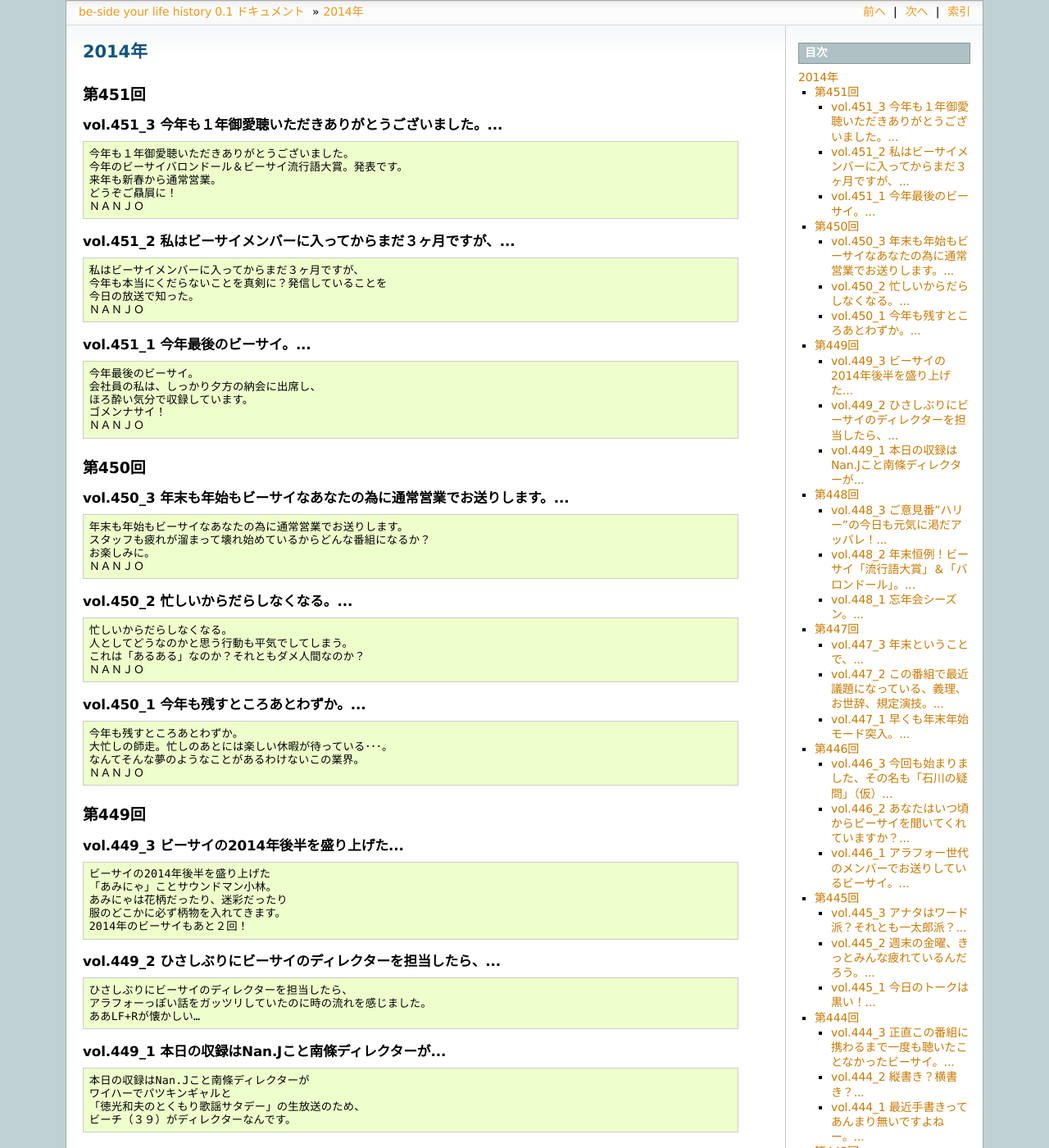
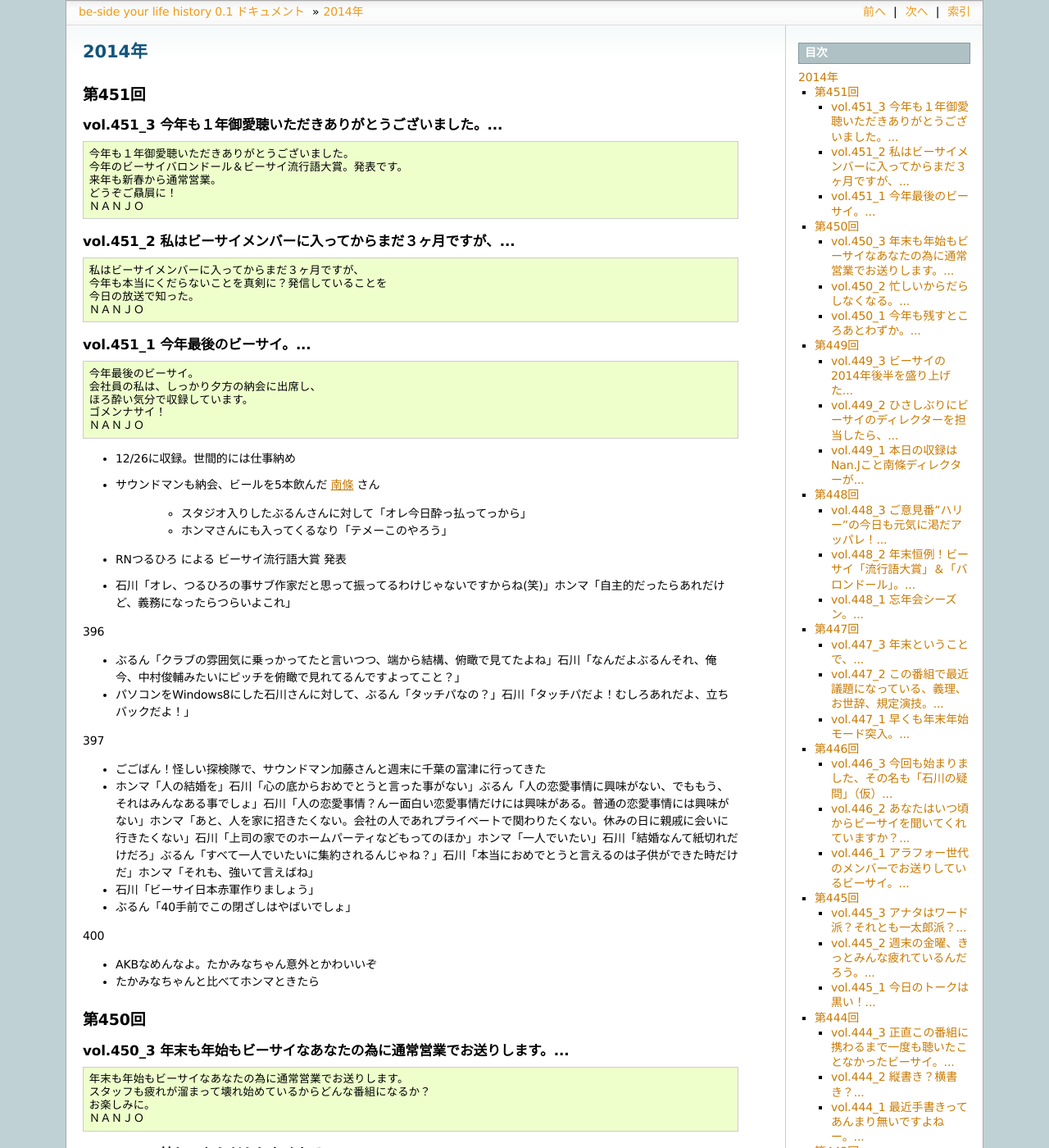
Before and after one commit to gosyujin/be-side, a Sphinx documentation site: the page built from source/2014.rst, in a window 1280 px wide and 1400 px high. Shown: the whole window at 82% size. Built offline with Sphinx 7.4.7, drawn with Linux system fonts in a browser that asks for light colours.

Commit message:
Update source

```diff
--- a/source/2014.rst
+++ b/source/2014.rst
@@ -36,6 +36,32 @@ vol.451_1 今年最後のビーサイ。...
    ほろ酔い気分で収録しています。
    ゴメンナサイ！
    ＮＡＮＪＯ
+
+* 12/26に収録。世間的には仕事納め
+* サウンドマンも納会、ビールを5本飲んだ :term:`南條` さん
+
+   * スタジオ入りしたぶるんさんに対して「オレ今日酔っ払ってっから」
+   * ホンマさんにも入ってくるなり「テメーこのやろう」
+
+* :term:`RNつるひろ` による :term:`ビーサイ流行語大賞` 発表
+* 石川「オレ、つるひろの事サブ作家だと思って振ってるわけじゃないですからね(笑)」ホンマ「自主的だったらあれだけど、義務になったらつらいよこれ」
+
+396
+
+* ぶるん「クラブの雰囲気に乗っかってたと言いつつ、端から結構、俯瞰で見てたよね」石川「なんだよぶるんそれ、俺今、中村俊輔みたいにピッチを俯瞰で見れてるんですよってこと？」
+* パソコンをWindows8にした石川さんに対して、ぶるん「タッチパなの？」石川「タッチパだよ！むしろあれだよ、立ちバックだよ！」
+
+397
+
+* ごごばん！怪しい探検隊で、サウンドマン加藤さんと週末に千葉の富津に行ってきた
+* ホンマ「人の結婚を」石川「心の底からおめでとうと言った事がない」ぶるん「人の恋愛事情に興味がない、でももう、それはみんなある事でしょ」石川「人の恋愛事情？んー面白い恋愛事情だけには興味がある。普通の恋愛事情には興味がない」ホンマ「あと、人を家に招きたくない。会社の人であれプライベートで関わりたくない。休みの日に親戚に会いに行きたくない」石川「上司の家でのホームパーティなどもってのほか」ホンマ「一人でいたい」石川「結婚なんて紙切れだけだろ」ぶるん「すべて一人でいたいに集約されるんじゃね？」石川「本当におめでとうと言えるのは子供ができた時だけだ」ホンマ「それも、強いて言えばね」
+* 石川「ビーサイ日本赤軍作りましょう」
+* ぶるん「40手前でこの閉ざしはやばいでしょ」
+
+400
+
+* AKBなめんなよ。たかみなちゃん意外とかわいいぞ
+* たかみなちゃんと比べてホンマときたら
 
 第450回
 ========
```
